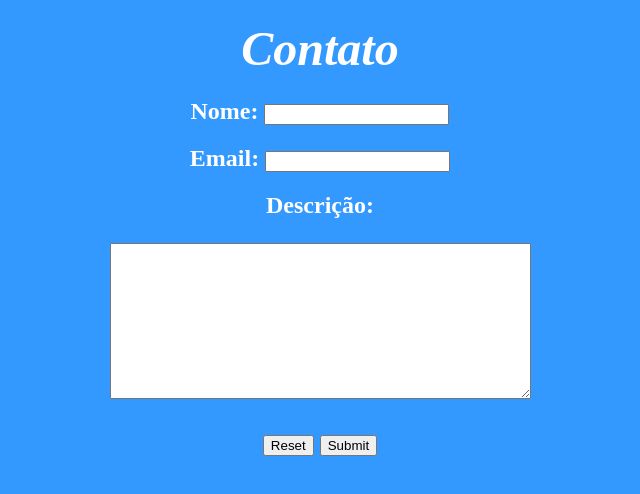
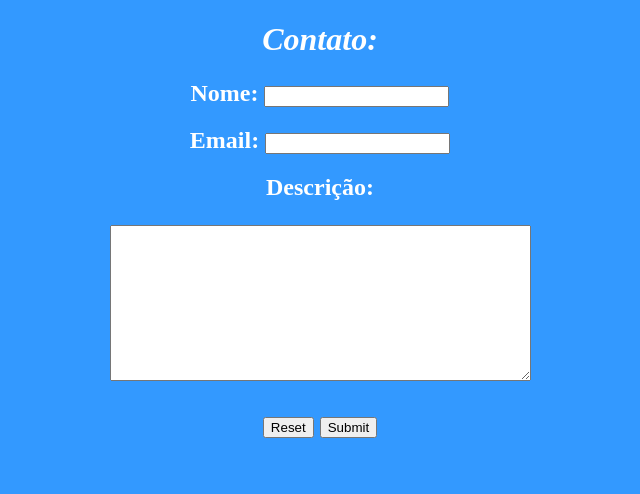
Before and after one commit to ViniciusBergamasco/pagweb_anime, a plain HTML site: page contato.html in a window 1280 px wide. Shown: the whole page, without its empty margins (320-960 px from the left). Drawn offline with Linux system fonts and the light colour scheme.

Commit message:
Finalizado a alteracao do estilo das páginas:contato,login,cadastro e lista de animes

```diff
--- a/cadastro.css
+++ b/cadastro.css
@@ -0,0 +1,17 @@
+body{
+    background-color: #3399FF;
+}
+
+h1,h2{
+    text-align: center;
+    color: white;
+
+}
+h1{
+size: 7px;
+font-style: italic;
+}
+
+h2{
+size: 5px;
+}
--- a/contato.css
+++ b/contato.css
@@ -0,0 +1,17 @@
+body{
+    background-color: #3399FF;
+}
+
+h1,h2{
+    text-align: center;
+    color: white;
+
+}
+h1{
+size: 7px;
+font-style: italic;
+}
+
+h2{
+size: 5px;
+}
--- a/contato.html
+++ b/contato.html
@@ -5,26 +5,27 @@
     <meta http-equiv="X-UA-Compatible" content="IE=edge">
     <meta name="viewport" content="width=device-width, initial-scale=1.0">
     <title>Contato - App Anime</title>
+    <link rel="stylesheet" href="contato.css">
 </head>
-<body bgcolor="#3399FF">
+<body>
 
     <form>
-        <h1 align="center"><font color="white" size="7"><i>Contato</i></font></h1>
-        <h2 align="center">
-            <label><font color="white" size="5">Nome:</font></label>
+        <h1>Contato:</h1>
+        <h2>
+            <label>Nome:</font></label>
             <input type="text" name="nome" id="">
         </h2>
-        <h2 align="center">
-            <label"><font color="white" size="5">Email:</font></label>
+        <h2>
+            <label">Email:</label>
             <input type="text" name="email" id="">
         </h2>
-        <h2 align="center">
-            <label><font color="white" size="5">Descrição:</font></label>
+        <h2>
+            <label>Descrição:</label>
             <p>
             <textarea name="descricao" id="" cols="50" rows="10"></textarea>
             </p>
         </h2>
-        <h2 align="center">
+        <h2>
             <input type="reset">
             <input type="submit">
         </h2>
--- a/lista-de-animes.css
+++ b/lista-de-animes.css
@@ -0,0 +1,21 @@
+body{
+    background-color: #3399FF;
+}
+
+h1,h2,p{
+    text-align: center;
+    color: white;
+
+}
+h1{
+size: 7px;
+font-style: italic;
+}
+
+h2,p{
+size: 5px;
+}
+
+img{
+    width: 20%;
+}
--- a/login.css
+++ b/login.css
@@ -0,0 +1,17 @@
+body{
+    background-color: #3399FF;
+}
+
+h1,h2{
+    text-align: center;
+    color: white;
+
+}
+h1{
+size: 7px;
+font-style: italic;
+}
+
+h2{
+size: 5px;
+}
```
Also changed, not shown: cadastro.html (+11 -9 lines), lista-de-animes.html (+17 -15 lines), login.html (+9 -7 lines).
